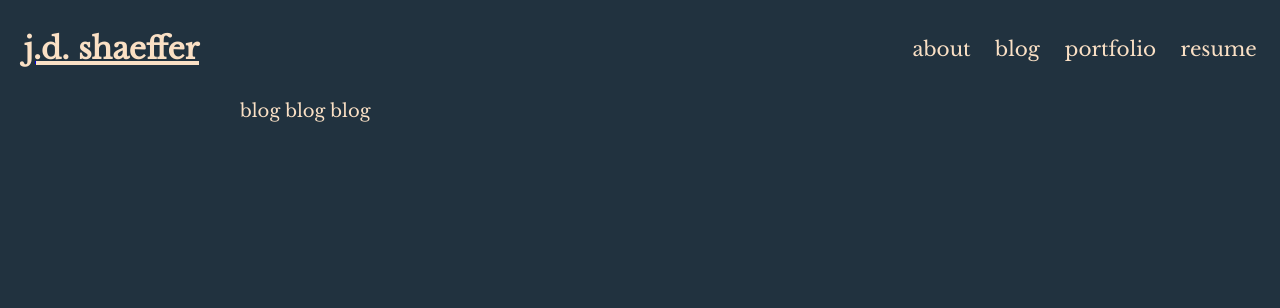
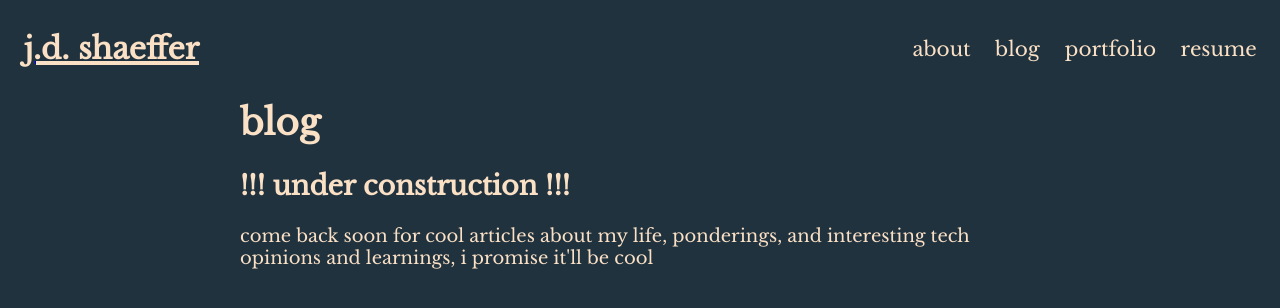
Before and after one commit to jdshaeffer/jdshaeffer.com, a Next.js app: page /blog in a window 1280 px wide. Shown: the top 308 px of the page. Built offline with nearby package versions, Linux system fonts and the light colour scheme.

Commit message:
update to the blog, content edits

```diff
--- a/pages/about.js
+++ b/pages/about.js
@@ -7,7 +7,7 @@ const aboutContent = (
 	<>
 		<Header />
 		<Content>
-			<h2>about</h2>
+			<h1>about</h1>
 			<p>
 				my name is j.d.
 			</p>
--- a/pages/blog/index.js
+++ b/pages/blog/index.js
@@ -1,15 +1,49 @@
 import Header from '../../components/Header';
 import Content from '../../components/Content';
+import { LinkText } from '../../components/LinkComponents';
 
 const BlogIndex = () => {
+	// let entries = [
+	// 	{
+	// 		title: 'entry 0',
+	// 		id: 0
+	// 	},
+	// 	{
+	// 		title: 'entry 1',
+	// 		id: 1
+	// 	},
+	// 	{
+	// 		title: 'entry 2',
+	// 		id: 2
+	// 	}
+	// ];
+
+	// return (
+	// 	<>
+	// 		<Header />
+	// 		<Content>
+	// 			<h1>blog</h1>
+	// 			{entries.map(entry => (
+	// 				<h2 key={entry.id}>
+	// 					<LinkText href={`/blog/${entry.id}`} name={entry.title} />
+	// 				</h2>
+	// 			))}
+	// 		</Content>
+	// 	</>
+	// );
 	return (
 		<>
 			<Header />
 			<Content>
-        blog blog blog
+				<h1>blog</h1>
+				<h2>!!! under construction !!!</h2>
+				<p>
+					come back soon for cool articles about my life, ponderings, and
+					interesting tech opinions and learnings, i promise it'll be cool
+				</p>
 			</Content>
 		</>
-	);
+	)
 };
 
 export default BlogIndex;
--- a/pages/index.js
+++ b/pages/index.js
@@ -7,7 +7,7 @@ const indexContent = (
 	<>
 		<Header />
 		<Content>
-			<h2>hey, i&apos;m j.d.</h2>
+			<h1>hey, i&apos;m j.d.</h1>
 			<p>6&apos;9&quot; full stack javascript developer. working remotely, currently in new york city.</p>
 			<Img
 				src='/IMG_0992.jpg'
```
Also changed, not shown: pages/blog/0.js (added, +8 -0 lines), pages/blog/1.js (added, +8 -0 lines), pages/blog/2.js (added, +8 -0 lines), pages/portfolio.js (+6 -1 lines).
